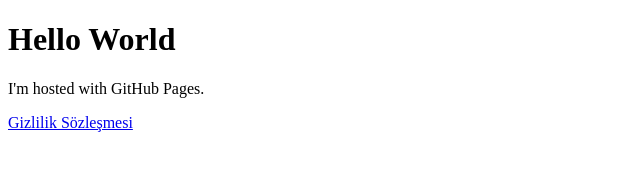
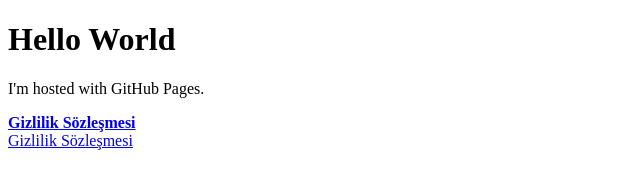
Before and after one commit to tolgacetinkaya/tolgacetinkaya.github.io, a plain HTML site: page index.html in a window 1280 px wide. Shown: the whole page, without its empty margins (0-640 px from the left). Drawn offline with Linux system fonts and the light colour scheme.

Commit message:
Update index.html

```diff
--- a/index.html
+++ b/index.html
@@ -3,9 +3,9 @@
 <body>
 <h1>Hello World</h1>
 <p>I'm hosted with GitHub Pages.</p>
+    <strong><a href="eytbilgi.github.io/privacyandpolicy.html">Gizlilik Sözleşmesi</a></strong>
 </body>
 <footer>
-    <a href="eytbilgi.github.io/privacyandpolicy.html">Gizlilik Sözleşmesi</a>
+<a href="eytbilgi.github.io/privacyandpolicy.html">Gizlilik Sözleşmesi</a>
 </footer>
 </html>
-</html>
```
